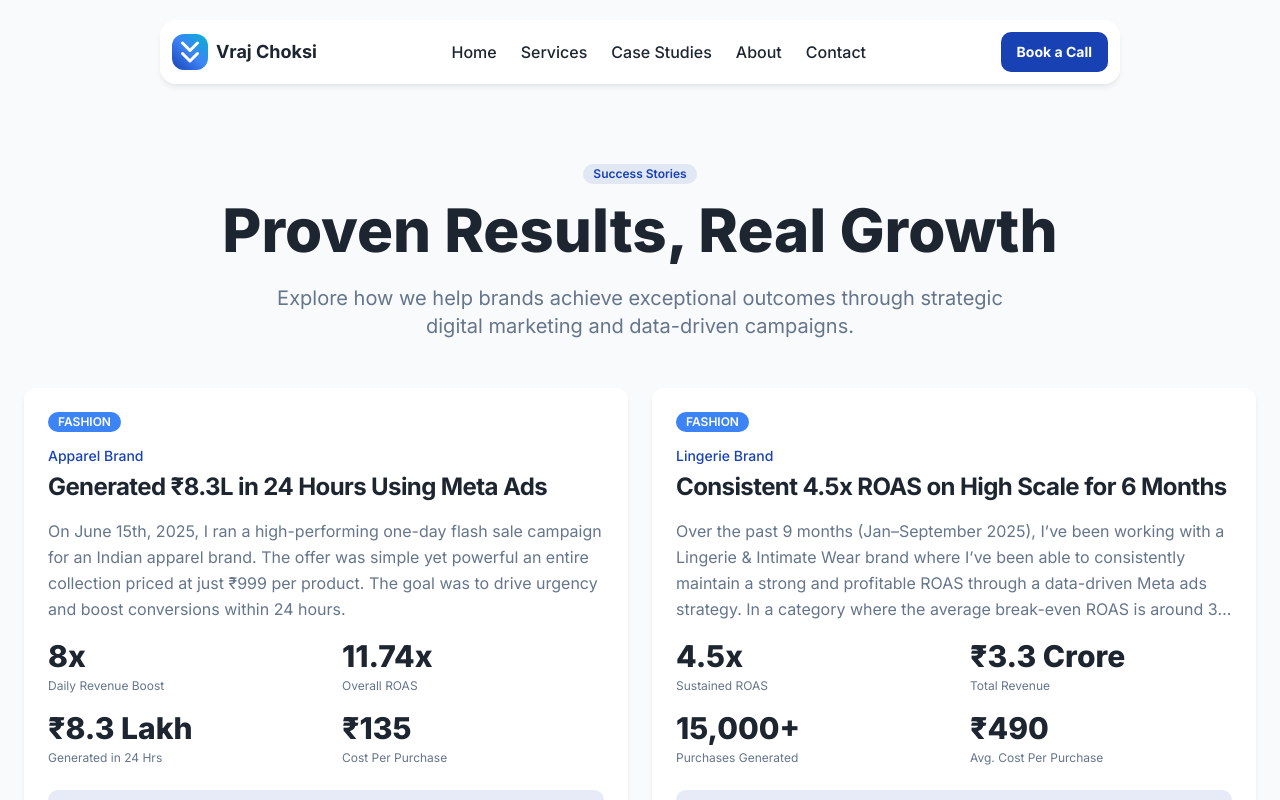
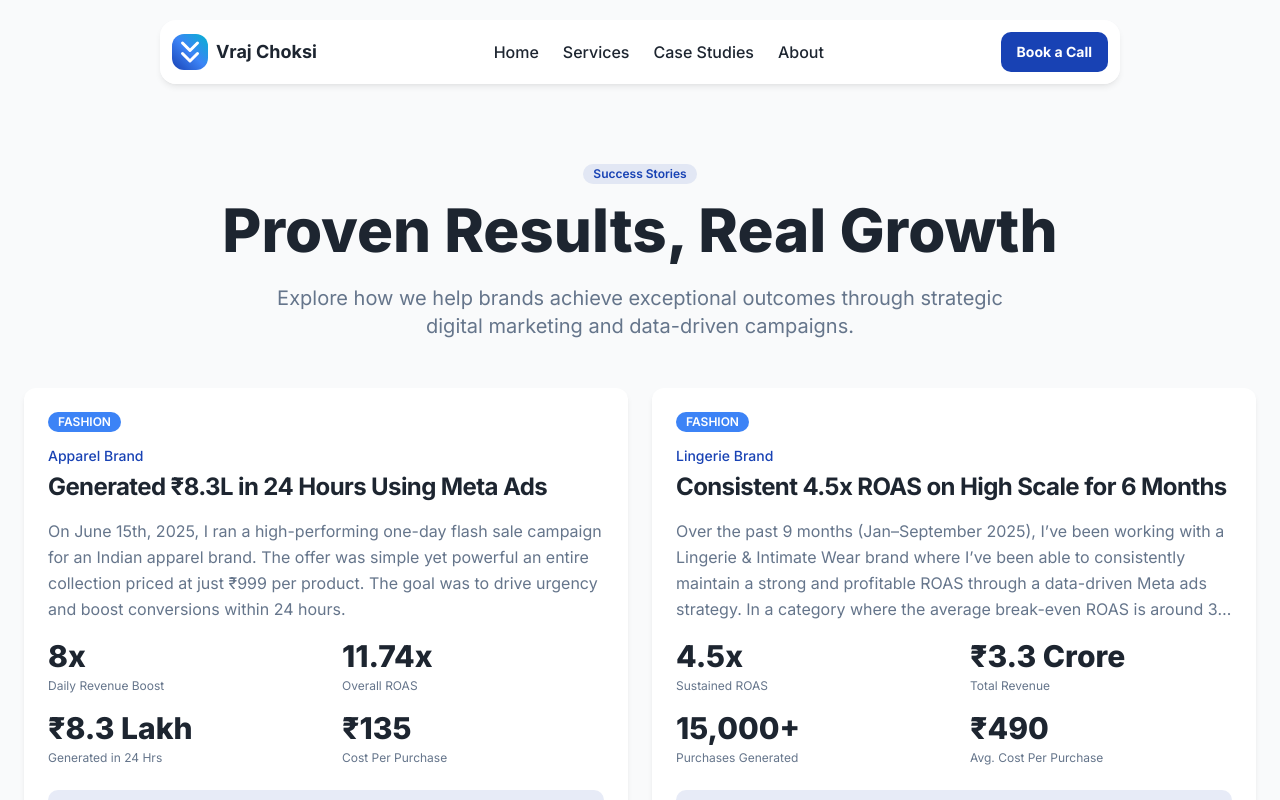
Before and after one commit to karan0819-svg/karan-narang-portfolio, a Next.js app: page /case-studies in a window 1280 px wide. Shown: the top 800 px of the page. Built offline with nearby package versions, Linux system fonts and the light colour scheme.

Commit message:
calendly integration

```diff
--- a/components/layout/navbar.tsx
+++ b/components/layout/navbar.tsx
@@ -43,10 +43,10 @@ const routeList: RouteProps[] = [
     href: "/about",
     label: "About",
   },
-  {
-    href: "/#contact",
-    label: "Contact",
-  },
+  // {
+  //   href: "/#contact",
+  //   label: "Contact",
+  // },
 ];
 
 export const Navbar = () => {
```
